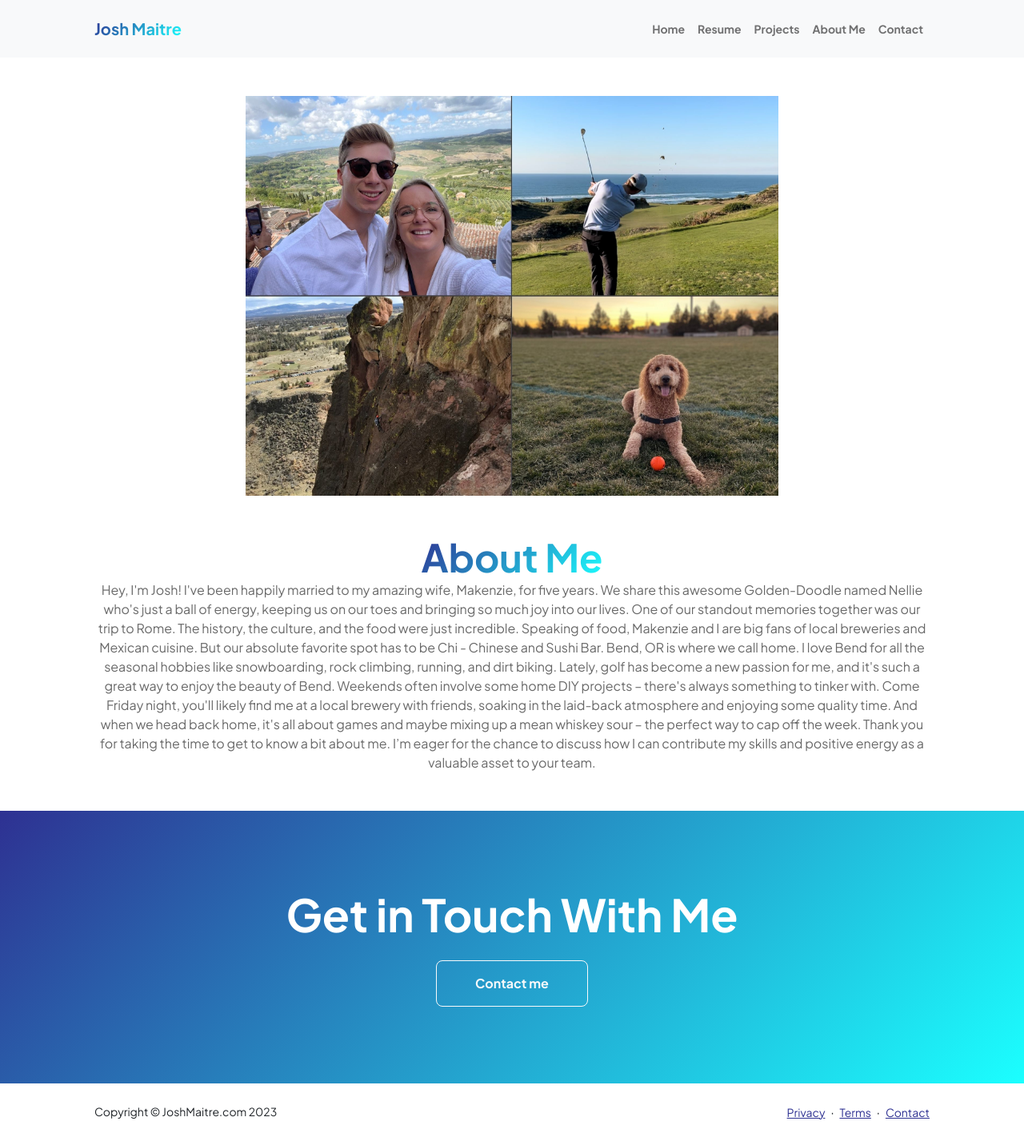
After one commit to josh-may6/portfoliowebsite, a Flask app: page /aboutme in a window 1280 px wide. The commit adds this page. Shown: the whole page at 80% size. Run offline with Flask 3, Linux system fonts and the light colour scheme; some libraries are stand-ins or nearby versions.

Commit message:
About Me Page

```diff
--- a/app.py
+++ b/app.py
@@ -60,6 +60,10 @@ def receive_data():
 def projects():
     return render_template('projects.html')
 
+@app.route('/aboutme')
+def aboutme():
+    return render_template('aboutme.html')
+
 
 if __name__ == '__main__':
     port = int(os.environ.get("PORT", 5000))
--- /dev/null
+++ b/templates/aboutme.html
@@ -0,0 +1,48 @@
+{% include 'header.html' %}
+            <!-- Projects Section-->
+            <section>
+                <div class="container px-5 mb-5">
+<div class="text-center mb-5">
+                        <div class="container py-5">
+                            <img src="../static/assets/collage.jpg" height="500px">
+                        </div>
+
+                        <h1 class="display-5 fw-bolder mb-0"><span class="text-gradient d-inline">About Me</span></h1>
+                        <p style="color: dimgray">
+                            Hey, I'm Josh! I've been happily married to my amazing wife, Makenzie, for five years. We
+                            share this awesome Golden-Doodle named Nellie who's just a ball of energy, keeping us on our
+                            toes and bringing so much joy into our lives.
+
+                            One of our standout memories together was our trip to Rome. The history, the culture, and
+                            the food were just incredible. Speaking of food, Makenzie and I are big fans of local
+                            breweries and Mexican cuisine. But our absolute favorite spot has to be Chi - Chinese and
+                            Sushi Bar.
+
+                            Bend, OR is where we call home. I love Bend for all the seasonal hobbies like snowboarding,
+                            rock climbing, running, and dirt biking. Lately, golf has become a new passion for me, and
+                            it's such a great way to enjoy the beauty of Bend. Weekends often involve some home DIY
+                            projects – there's always something to tinker with.
+
+                            Come Friday night, you'll likely find me at a local brewery with friends, soaking in the
+                            laid-back atmosphere and enjoying some quality time. And when we head back home, it's all
+                            about games and maybe mixing up a mean whiskey sour – the perfect way to cap off the week.
+
+                            Thank you for taking the time to get to know a bit about me. I’m eager for the chance to
+                            discuss how I can contribute my skills and positive energy as a valuable asset to your team.
+                        </p>
+
+                    </div>
+
+                </div>
+            </section>
+            <!-- Call to action section-->
+            <section class="py-5 bg-gradient-primary-to-secondary text-white">
+                <div class="container px-5 my-5">
+                    <div class="text-center">
+                        <h2 class="display-4 fw-bolder mb-4">Get in Touch With Me</h2>
+                        <a class="btn btn-outline-light btn-lg px-5 py-3 fs-6 fw-bolder" href="{{ url_for('contact') }}">Contact me</a>
+                    </div>
+                </div>
+            </section>
+        </main>
+{% include 'footer.html' %}
--- a/templates/header.html
+++ b/templates/header.html
@@ -5,7 +5,7 @@
         <meta name="viewport" content="width=device-width, initial-scale=1, shrink-to-fit=no" />
         <meta name="description" content="" />
         <meta name="author" content="" />
-        <title>Josh Maitre - Developer</title>
+        <title>Josh Maitre</title>
         <!-- Favicon-->
         <link rel="icon" type="image/x-icon" href="/static/assets/favicon.ico" />
         <!-- Custom Google font-->
@@ -20,7 +20,7 @@
     <body class="d-flex flex-column h-100">
         <main class="flex-shrink-0">
             <!-- Navigation-->
-            <nav class="navbar navbar-expand-lg navbar-light bg-white py-3">
+            <nav class="navbar navbar-expand-lg navbar-light bg-light py-3">
                 <div class="container px-5">
                     <a class="navbar-brand" href="{{ url_for('home') }}"><span class="fw-bolder text-gradient">Josh Maitre</span></a>
                     <button class="navbar-toggler" type="button" data-bs-toggle="collapse" data-bs-target="#navbarSupportedContent" aria-controls="navbarSupportedContent" aria-expanded="false" aria-label="Toggle navigation"><span class="navbar-toggler-icon"></span></button>
@@ -29,6 +29,7 @@
                             <li class="nav-item"><a class="nav-link" href="{{ url_for("home") }}">Home</a></li>
                             <li class="nav-item"><a class="nav-link" href="{{ url_for('resume') }}">Resume</a></li>
                             <li class="nav-item"><a class="nav-link" href="{{ url_for('projects') }}">Projects</a></li>
+                            <li class="nav-item"><a class="nav-link" href="{{ url_for('aboutme') }}">About Me</a></li>
                             <li class="nav-item"><a class="nav-link" href="{{ url_for('contact') }}">Contact</a></li>
                         </ul>
                     </div>
```
Also changed, not shown: static/assets/collage.jpg (added), 1 other file.
